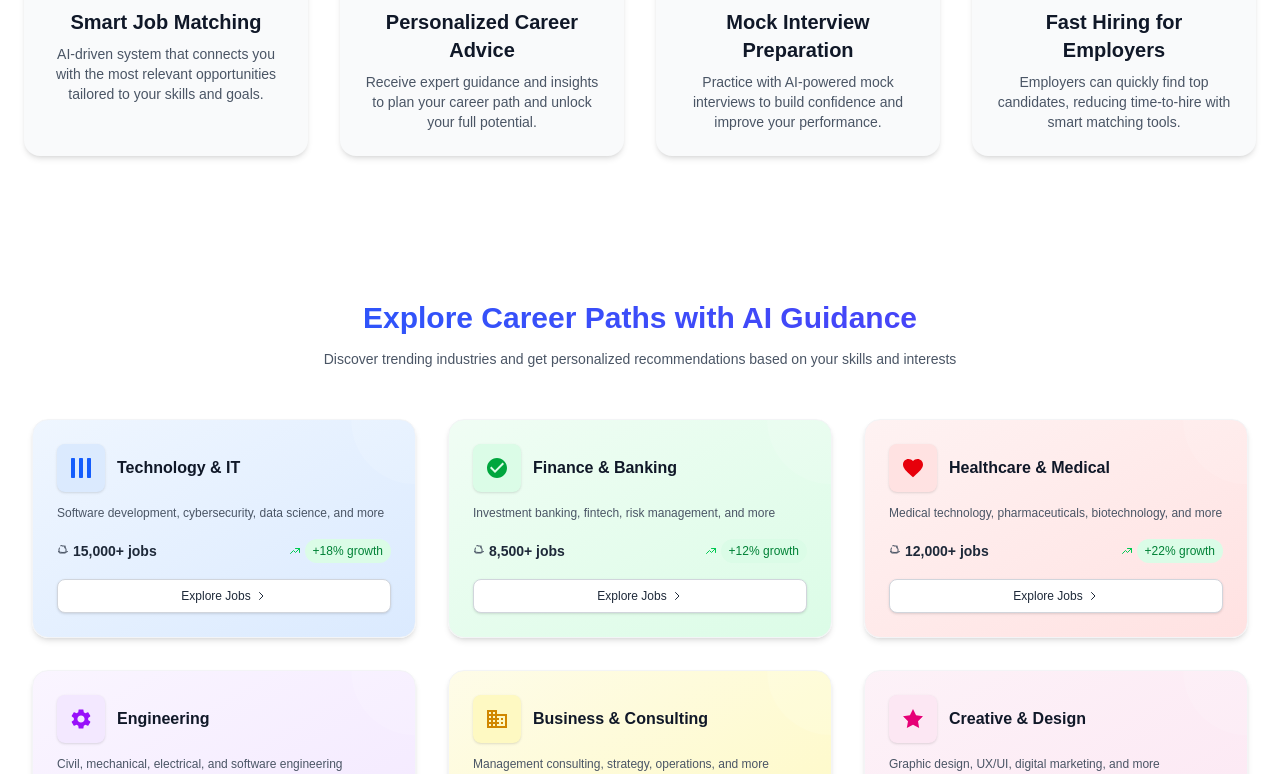
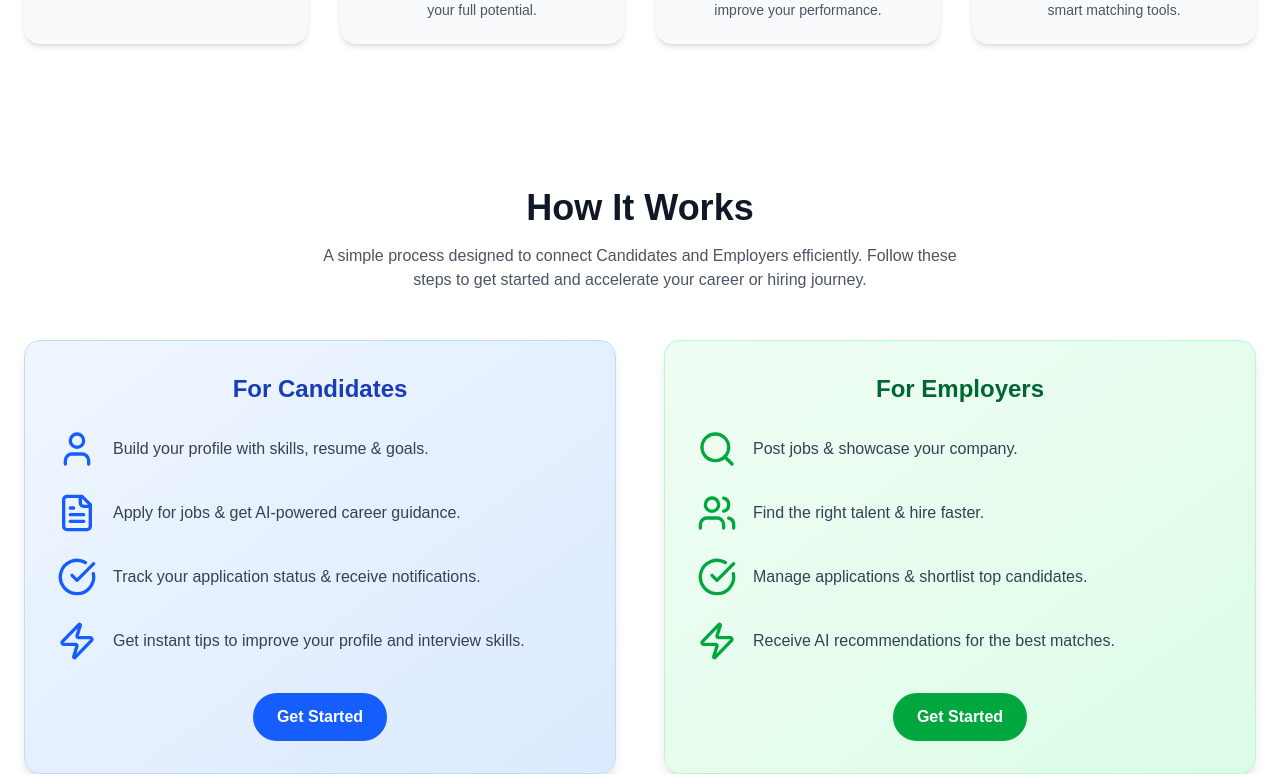
Before and after one commit to Foysal-Munsy/CareerOstad-AI-Job-Matching, a Next.js app: page / in a window 1280 px wide. Shown: the part 926-1700 px from the top of the page. Built offline with nearby package versions, Linux system fonts and the light colour scheme.

Commit message:
added howToWork section

```diff
--- a/src/app/page.js
+++ b/src/app/page.js
@@ -5,10 +5,10 @@ import Link from "next/link";
 export default function Home() {
   return (
     <div>
-      <h2>This a test line from foysal</h2>
+      {/* <h2>This a test line from foysal</h2>
       <h1 className="text-primary">This is Primary color</h1>
       <h1 className="text-secondary">This is secondary color</h1>
-      <Link href='/Products' className="btn ">Terms and Condition</Link>
+      <Link href='/Products' className="btn ">Terms and Condition</Link> */}
       <HomePage></HomePage>
     </div>
   );
--- a/src/components/HomePage.js
+++ b/src/components/HomePage.js
@@ -7,14 +7,16 @@ import SuccessStories from './sections/SuccessStories';
 import CallToAction from './sections/CallToAction';
 import Banner from './sections/Banner';
 import KeyHighlights from './sections/KeyHighlights';
+import HowItWorks from './sections/HowItWorks';
 
 const HomePage = () => {
   return (
     <div className="min-h-screen bg-gray-50">
       {/* Import and render all sections */}
       <Banner></Banner>
+
       <KeyHighlights />
-
+      <HowItWorks />
       <ExploreCareerPaths />
       <FeaturedJobs />
       <TrustedCompanies />
--- /dev/null
+++ b/src/components/sections/HowItWorks.js
@@ -0,0 +1,92 @@
+import React from "react";
+import { User, FileText, Search, Users, CheckCircle, Zap } from "lucide-react";
+
+const HowItWorks = () => {
+  return (
+    <section className="py-20 bg-white">
+      <div className="max-w-7xl mx-auto px-6 text-center">
+        {/* Heading */}
+        <h2 className="text-3xl md:text-4xl font-bold text-gray-900 mb-4">
+          How It Works
+        </h2>
+        <p className="text-gray-600 mb-12 max-w-2xl mx-auto">
+          A simple process designed to connect Candidates and Employers efficiently. Follow these steps to get started and accelerate your career or hiring journey.
+        </p>
+
+        {/* Cards Grid */}
+        <div className="grid grid-cols-1 md:grid-cols-2 gap-12">
+          {/* Candidate Flow */}
+          <div className="p-8 rounded-2xl shadow-lg bg-gradient-to-br from-blue-50 to-blue-100 border border-blue-200 transform transition hover:scale-105">
+            <h3 className="text-2xl font-semibold text-blue-800 mb-6">For Candidates</h3>
+            <div className="space-y-6 text-left">
+              <div className="flex items-center gap-4">
+                <User className="w-10 h-10 text-blue-600" />
+                <p className="text-gray-700 font-medium">
+                  Build your profile with skills, resume & goals.
+                </p>
+              </div>
+              <div className="flex items-center gap-4">
+                <FileText className="w-10 h-10 text-blue-600" />
+                <p className="text-gray-700 font-medium">
+                  Apply for jobs & get AI-powered career guidance.
+                </p>
+              </div>
+              <div className="flex items-center gap-4">
+                <CheckCircle className="w-10 h-10 text-blue-600" />
+                <p className="text-gray-700 font-medium">
+                  Track your application status & receive notifications.
+                </p>
+              </div>
+              <div className="flex items-center gap-4">
+                <Zap className="w-10 h-10 text-blue-600" />
+                <p className="text-gray-700 font-medium">
+                  Get instant tips to improve your profile and interview skills.
+                </p>
+              </div>
+            </div>
+            <button className="mt-8 px-6 py-3 bg-blue-600 text-white rounded-full font-semibold hover:bg-blue-700 transition">
+              Get Started
+            </button>
+          </div>
+
+          {/* Employer Flow */}
+          <div className="p-8 rounded-2xl shadow-lg bg-gradient-to-br from-green-50 to-green-100 border border-green-200 transform transition hover:scale-105">
+            <h3 className="text-2xl font-semibold text-green-800 mb-6">For Employers</h3>
+            <div className="space-y-6 text-left">
+              <div className="flex items-center gap-4">
+                <Search className="w-10 h-10 text-green-600" />
+                <p className="text-gray-700 font-medium">
+                  Post jobs & showcase your company.
+                </p>
+              </div>
+              <div className="flex items-center gap-4">
+                <Users className="w-10 h-10 text-green-600" />
+                <p className="text-gray-700 font-medium">
+                  Find the right talent & hire faster.
+                </p>
+              </div>
+              <div className="flex items-center gap-4">
+                <CheckCircle className="w-10 h-10 text-green-600" />
+                <p className="text-gray-700 font-medium">
+                  Manage applications & shortlist top candidates.
+                </p>
+              </div>
+              <div className="flex items-center gap-4">
+                <Zap className="w-10 h-10 text-green-600" />
+                <p className="text-gray-700 font-medium">
+                  Receive AI recommendations for the best matches.
+                </p>
+              </div>
+            </div>
+            <button className="mt-8 px-6 py-3 bg-green-600 text-white rounded-full font-semibold hover:bg-green-700 transition">
+              Get Started
+            </button>
+          </div>
+        </div>
+
+      </div>
+    </section>
+  );
+};
+
+export default HowItWorks;
```
